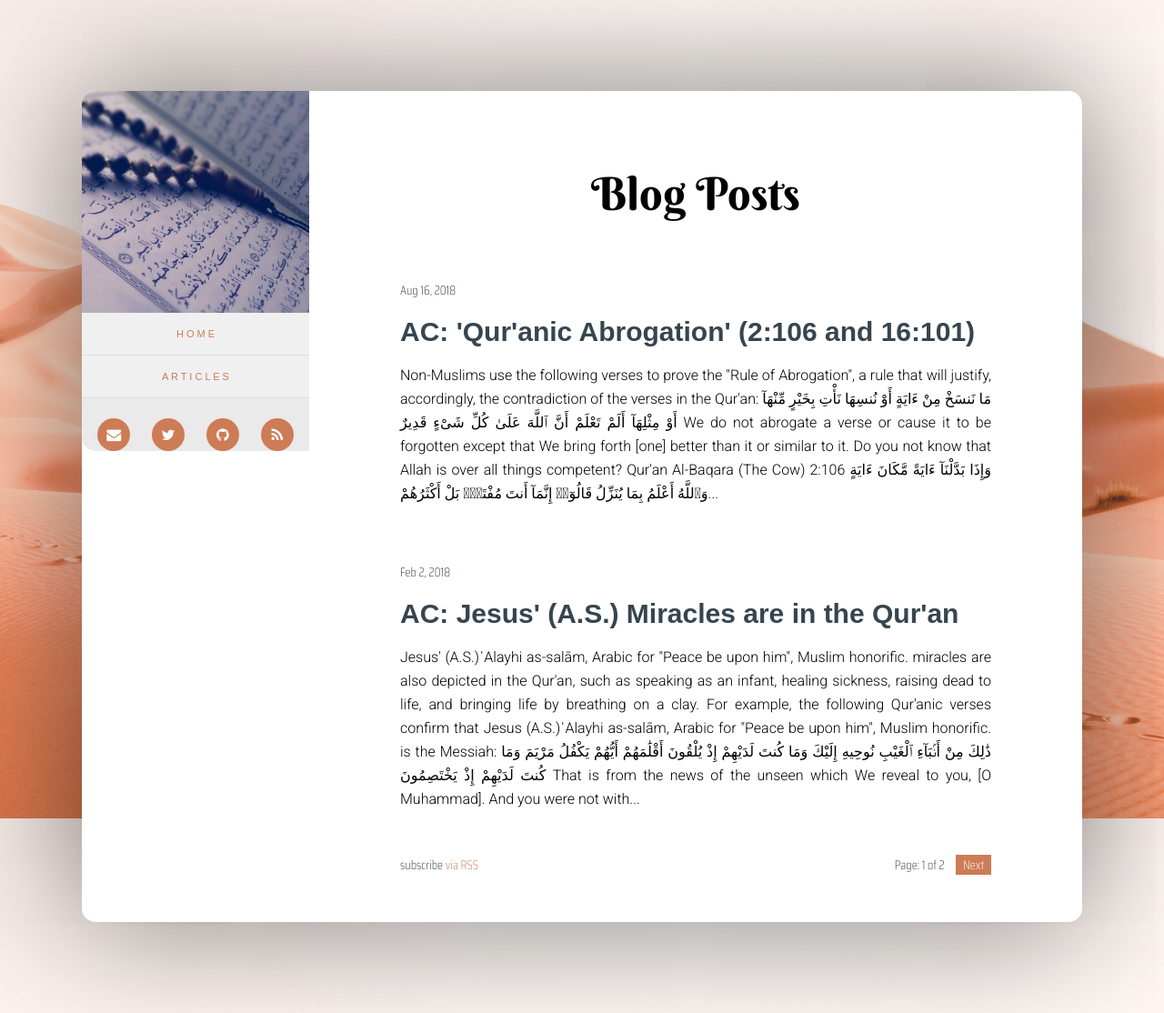
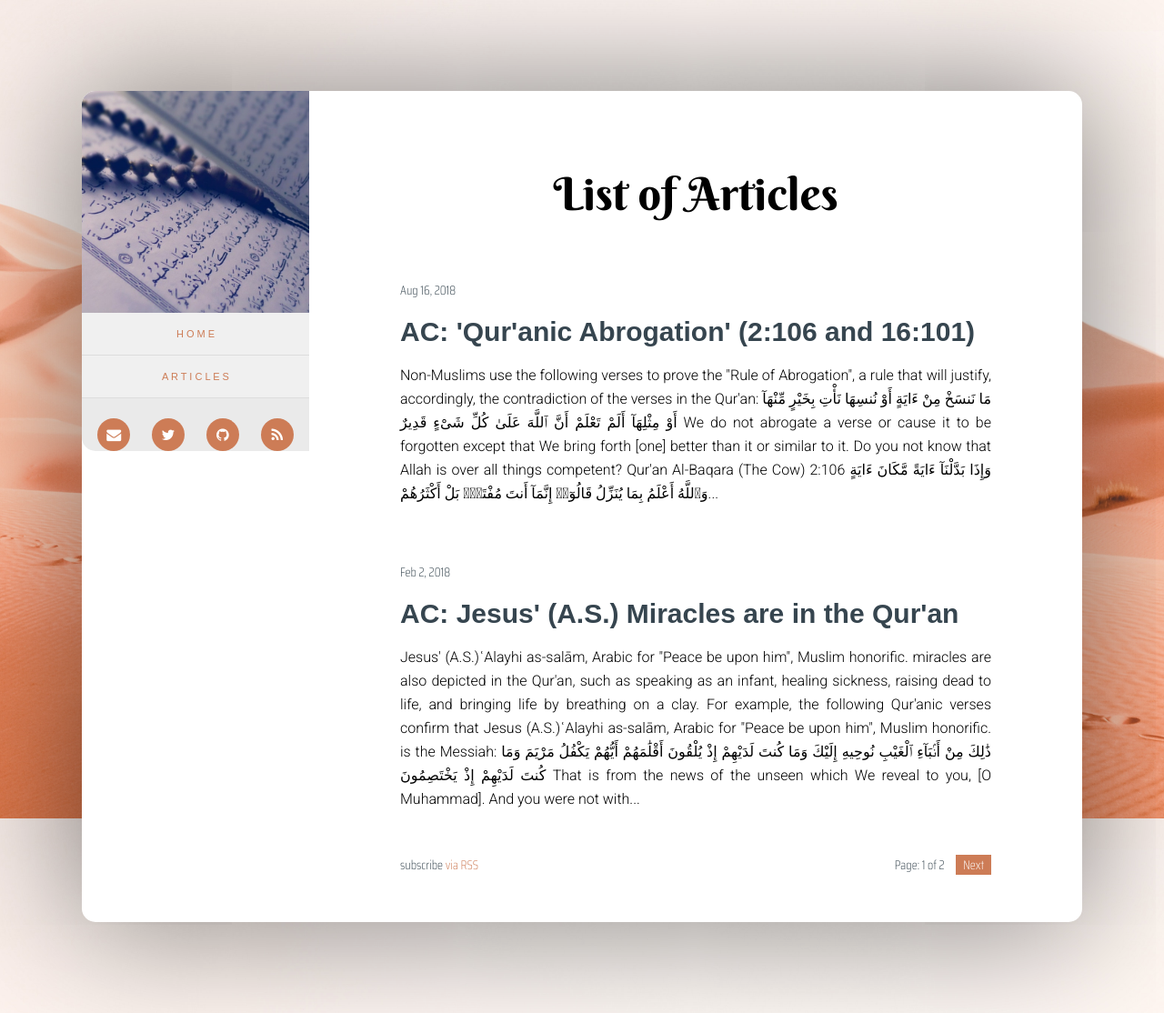
Before and after one commit to learn-islam/learn-islam.github.io, a Jekyll site: the page built from blog/index.html, in a window 1280 px wide. Shown: the whole page at 91% size. Built offline with Jekyll 4.4.1, drawn with Linux system fonts in a browser that asks for light colours; nearby versions of some CDN libraries; some web fonts are replaced; the list of posts is cut into pages by our own code.

Commit message:
updated article home page label

```diff
--- a/_layouts/home.html
+++ b/_layouts/home.html
@@ -3,7 +3,7 @@ layout: default
 ---
 
 <div class="home">
-  <span class="web-title">Blog Posts</span>
+  <span class="web-title">List of Articles</span>
   {{ content }}
 
   <!-- This loops through the paginated posts -->
```
